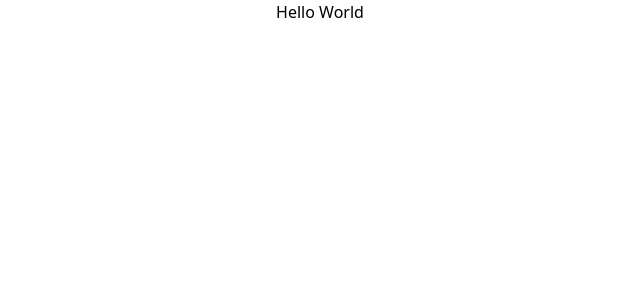
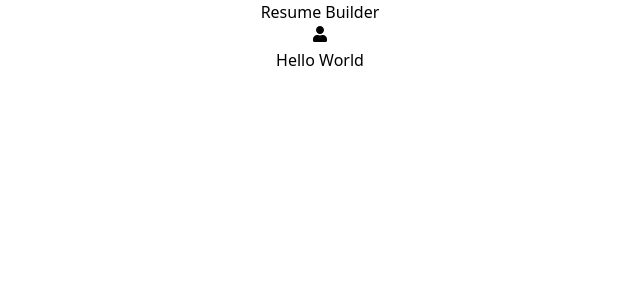
Before and after one commit to SauravKumar-max/Resume-Builder, a React (Create React App) app: page / in a window 1280 px wide. Shown: the top 300 px of the page, without its empty margins (320-960 px from the left). Built offline with nearby package versions, Linux system fonts and the light colour scheme.

Commit message:
testing deployment

```diff
--- a/src/App.js
+++ b/src/App.js
@@ -1,11 +1,11 @@
 import React from "react";
-// import { Navbar } from './components/Navbar';
+import { Navbar } from './components/Navbar';
 import './App.css';
 
 function App() {
   return (
     <div className="App">
-      {/* <Navbar/> */}
+      <Navbar/>
       Hello World
     </div>
   );
--- a/src/components/Navbar.jsx
+++ b/src/components/Navbar.jsx
@@ -1,4 +1,4 @@
-import { Link } from "react-router-dom";
+// import { Link } from "react-router-dom";
 import { FaUser } from "react-icons/fa";
 // import { useRef } from "react";
 // import { useEffect } from "react/cjs/react.development";
@@ -13,9 +13,9 @@ export function Navbar(){
     // }, [step])
 
     return(
-        <nav className="text-white bg-primary p-4 sticky flex items-center justify-between">
-            <Link to="/" className="text-2xl font-bold">Resume Builder</Link>
-            <button className="text-xl">{ <FaUser/> }</button>
+        <nav>
+            <p>Resume Builder</p>
+            <button>{ <FaUser/> }</button>
         </nav>
     )
 }
```
